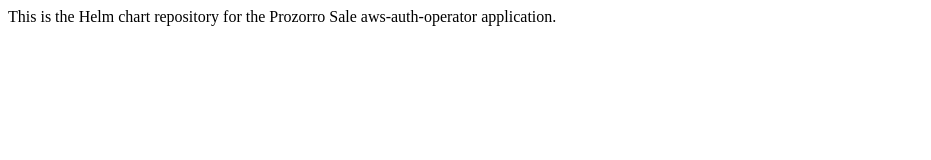
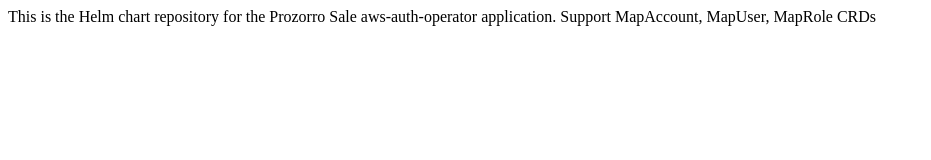
Before and after one commit to redacid/aws-auth-controller, a plain HTML site: page index.html in a window 1280 px wide. Shown: the whole page, without its empty margins (0-931 px from the left). Drawn offline with Linux system fonts and the light colour scheme.

```diff
--- a/index.html
+++ b/index.html
@@ -6,5 +6,6 @@
 </head>
 <body>
 This is the Helm chart repository for the Prozorro Sale aws-auth-operator application.
+Support MapAccount, MapUser, MapRole CRDs
 </body>
 </html>
```
